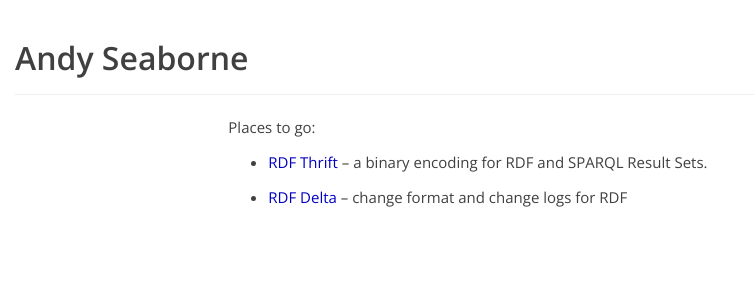
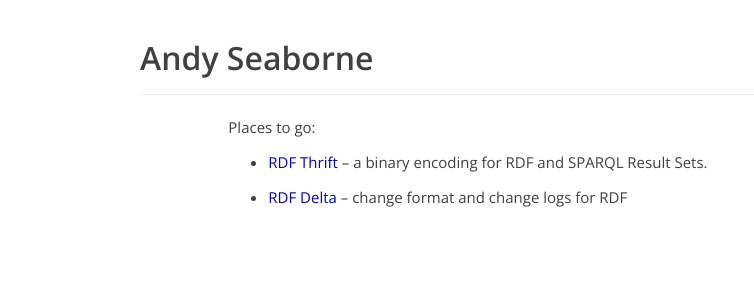
Before and after one commit to afs/afs.github.io, a Jekyll site: the page built from index.md, in a window 1280 px wide. Shown: the top 300 px of the page, without its empty margins (0-754 px from the left). Built offline with Jekyll 4.4.1, drawn with Linux system fonts in a browser that asks for light colours.

Commit message:
Page header

```diff
--- a/css/custom.css
+++ b/css/custom.css
@@ -37,6 +37,11 @@
 
 blockquote { font-size: 14px ; color: #888 ; font-style: italic ; }
 
+.page-header {
+  margin-left :     10% ;
+  margin-right :    10% ;
+}
+
 .defn {
   margin-left :     2em ;
   margin-right :    10% ;
```
